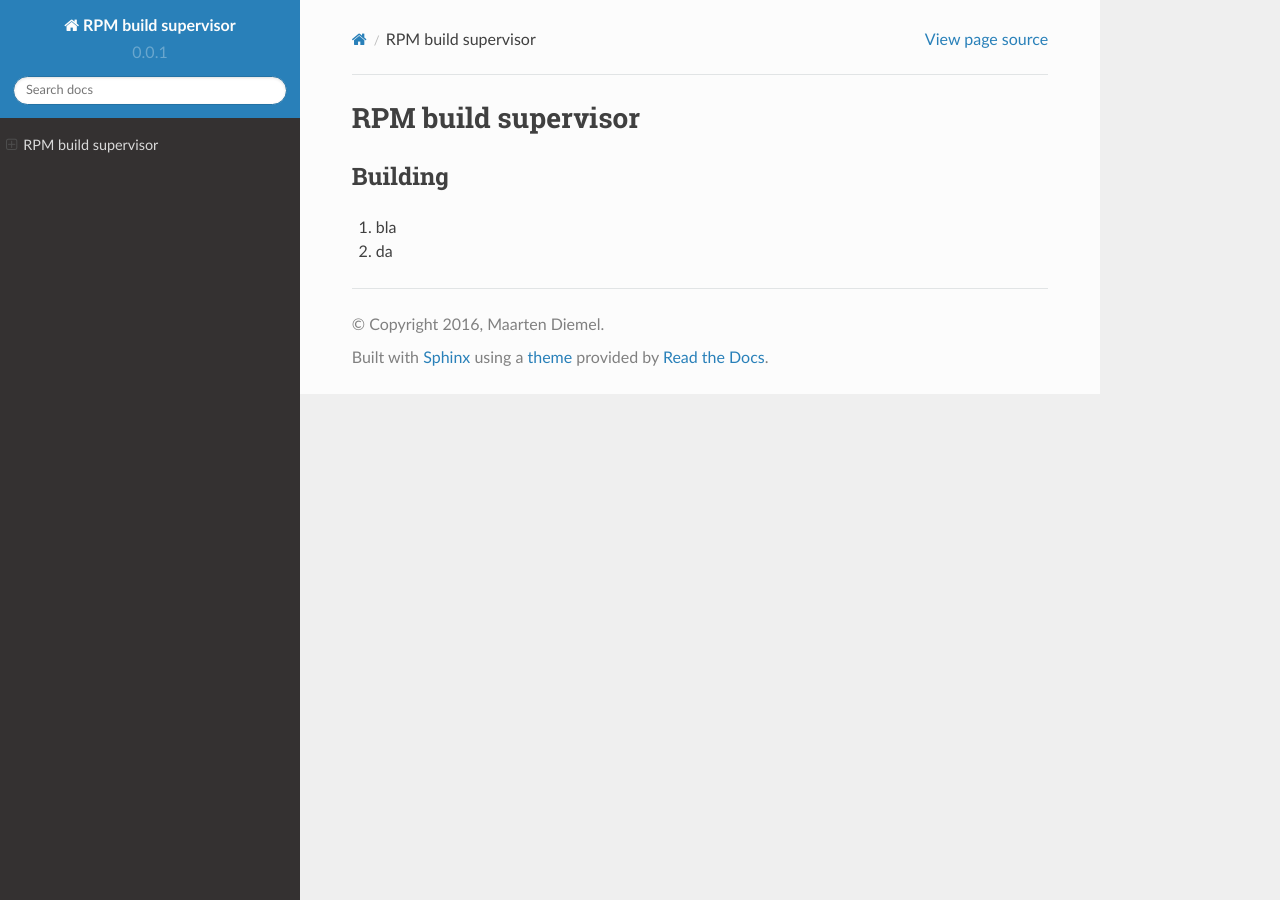
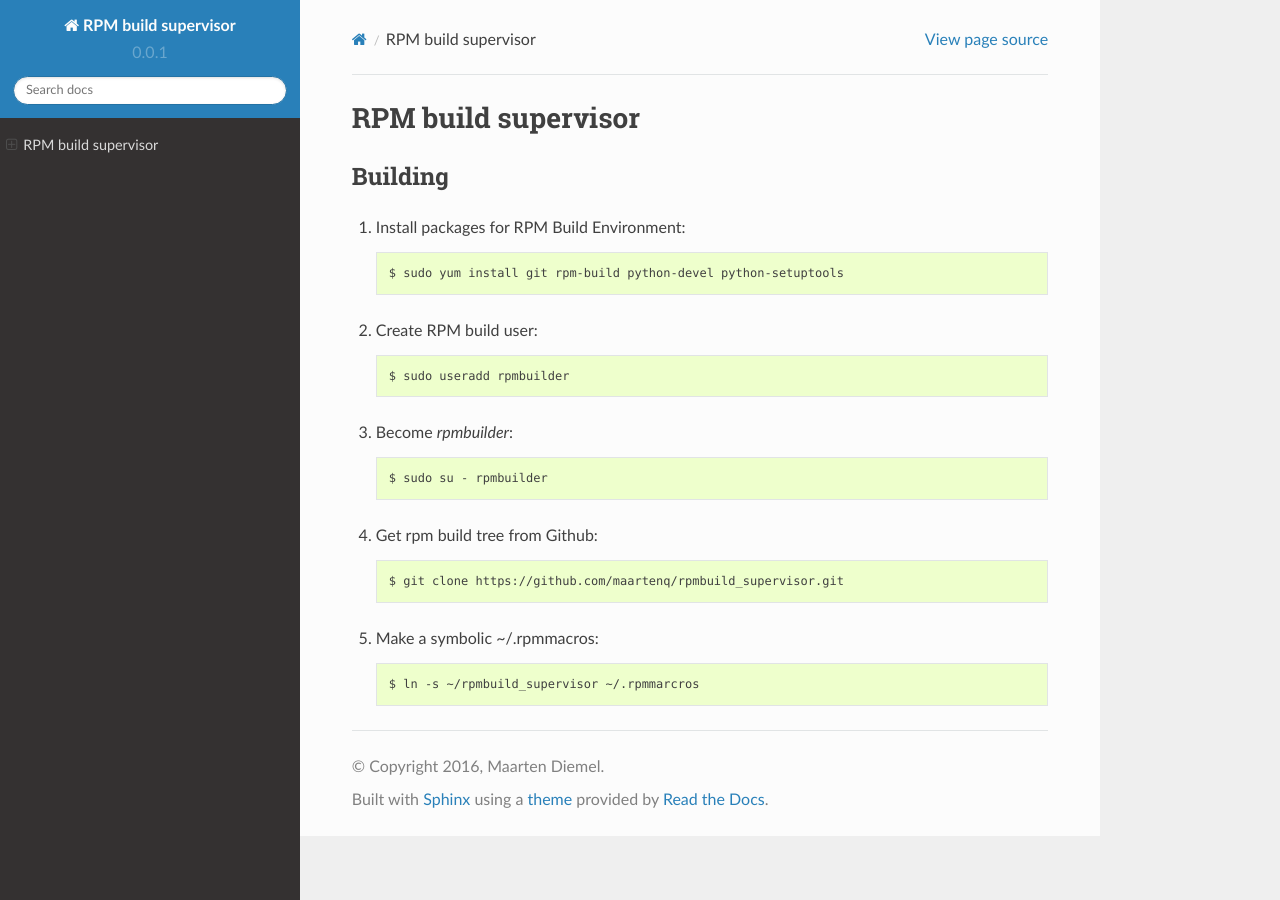
Before and after one commit to maartenq/rpmbuild_supervisor, a Sphinx documentation site: the page built from docs/index.rst, in a window 1280 px wide. Built offline with Sphinx 7.4.7 and the Read the Docs theme 2.0.0, drawn with Linux system fonts in a browser that asks for light colours.

Commit message:
more docs

```diff
--- a/docs/index.rst
+++ b/docs/index.rst
@@ -5,5 +5,25 @@ RPM build supervisor
 Building
 ========
 
-1. bla
-2. da
+#. Install packages for RPM Build Environment::
+
+    $ sudo yum install git rpm-build python-devel python-setuptools
+
+#. Create RPM build user::
+
+    $ sudo useradd rpmbuilder
+
+
+#.  Become `rpmbuilder`::
+
+    $ sudo su - rpmbuilder
+
+
+#. Get rpm build tree from Github::
+
+   $ git clone https://github.com/maartenq/rpmbuild_supervisor.git
+
+
+#. Make a symbolic ~/.rpmmacros::
+
+   $ ln -s ~/rpmbuild_supervisor ~/.rpmmarcros
```
